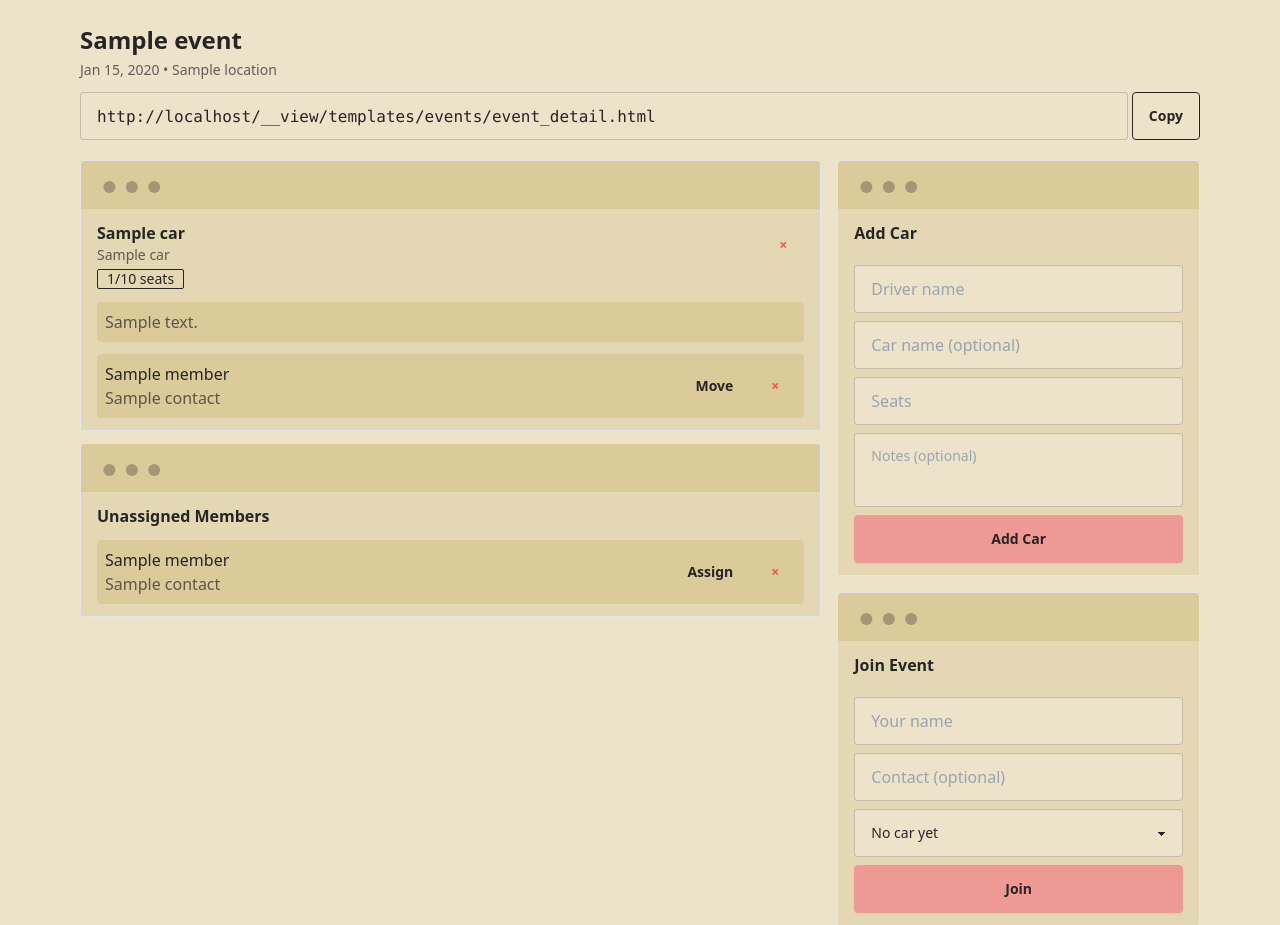
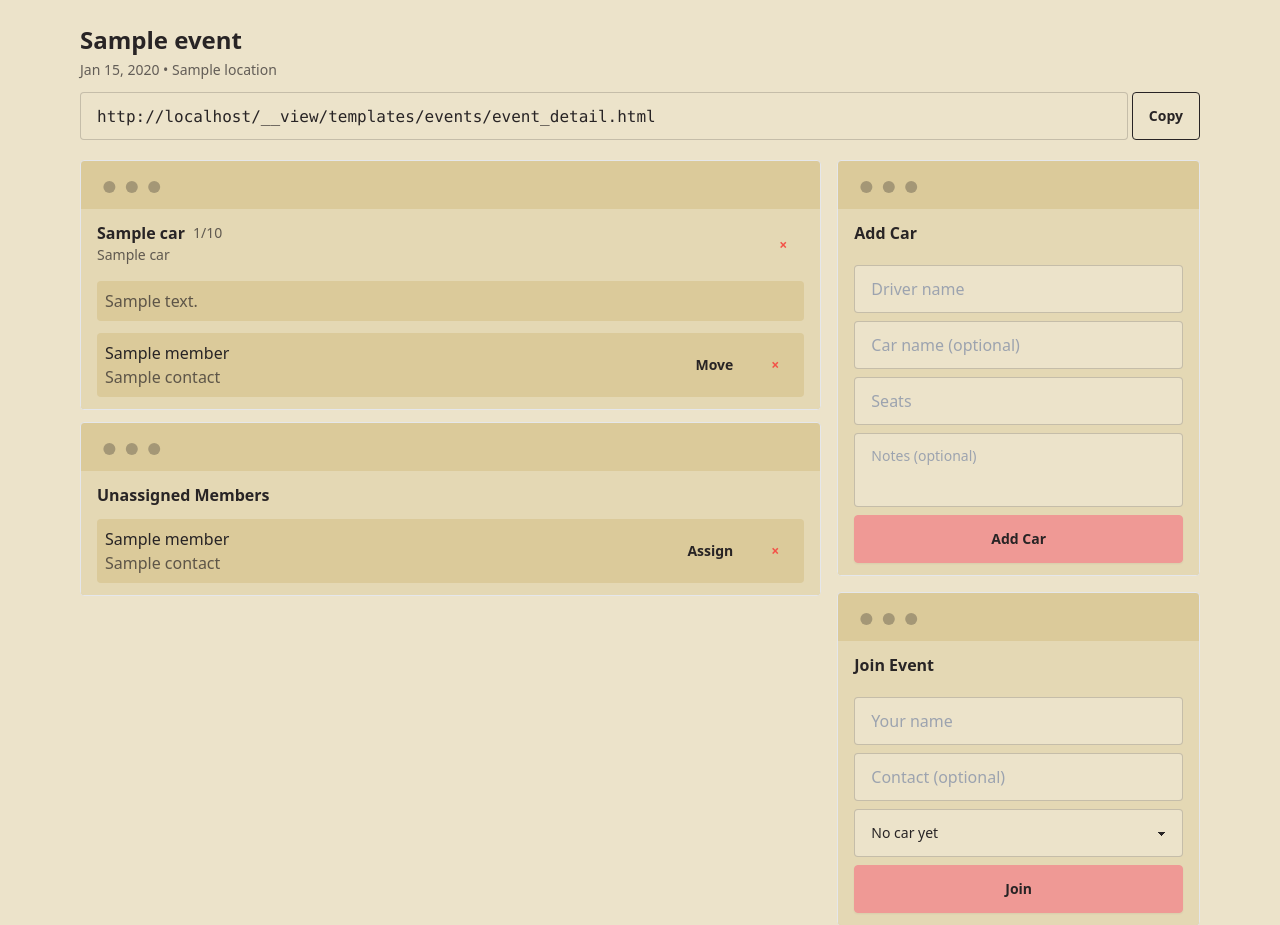
Before and after one commit to zorexsalvo/karpool, a Django app: template templates/events/event_detail.html in a window 1280 px wide. Shown: the part 44-969 px from the top of the page. Run offline with Django 3.2, Linux system fonts and the light colour scheme; the template is opened without the code that fills it: most values are stand-ins (such as "Sample title", 1, 10 or a date in 2020); some libraries are stand-ins or nearby versions.

Commit message:
Minimize badge/members count display
- Move member count to same line as driver name
- Simplify format to '0/5' instead of verbose '0/5 seats • X available'
- Remove badge styling for cleaner, more minimal appearance
- Improve space utilization in car headers

```diff
--- a/templates/events/event_detail.html
+++ b/templates/events/event_detail.html
@@ -31,18 +31,13 @@
             <div class="flex flex-col px-4 py-3 bg-base-200">
                 <div class="flex justify-between items-start mb-3">
                     <div>
-                        <h3 class="font-semibold">{{ car.driver_name }}</h3>
+                        <div class="flex items-center gap-2">
+                            <h3 class="font-semibold">{{ car.driver_name }}</h3>
+                            {% if car.capacity %}
+                                <span class="text-base-content/70 text-sm">{{ car.members.count }}/{{ car.capacity }}</span>
+                            {% endif %}
+                        </div>
                         {% if car.car_name %}<p class="text-base-content/70 text-sm">{{ car.car_name }}</p>{% endif %}
-                        {% if car.capacity %}
-                            <div class="badge badge-outline mt-1">
-                                {{ car.members.count }}/{{ car.capacity }} seats
-                                {% if car.available_spots > 0 %}
-                                    • {{ car.available_spots }} available
-                                {% elif car.available_spots == 0 %}
-                                    • full
-                                {% endif %}
-                            </div>
-                        {% endif %}
                     </div>
                     <form method="post" action="{% url 'delete_car' event.slug car.id %}">
                         {% csrf_token %}
```
